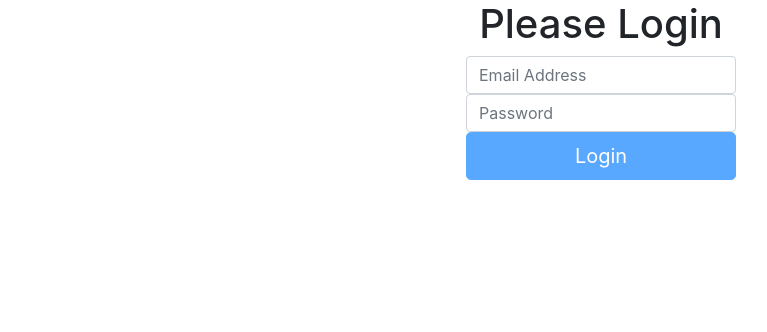
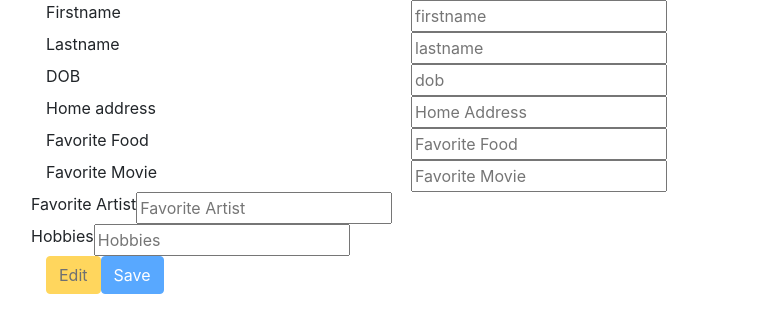
Before and after one commit to JasonXBlue/BlankSignOn, an Angular app in the folder BlankSignOn/: page /userprofile in a window 1280 px wide. Before the commit this address led to /login. Shown: the top 332 px of the page, without its empty margins (39-806 px from the left). Built offline with nearby package versions, Linux system fonts and the light colour scheme.

Commit message:
added profile fields

```diff
--- a/BlankSignOn/src/app/app-routing.module.ts
+++ b/BlankSignOn/src/app/app-routing.module.ts
@@ -6,11 +6,12 @@ import { AuthGuard } from './auth.guard';
 
 const routes: Routes = [
   { path: 'login', component: LoginComponent },
-  {
-    path: 'userprofile',
-    component: UserProfileComponent,
-    canActivate: [AuthGuard],
-  },
+  // {
+  //   path: 'userprofile',
+  //   component: UserProfileComponent,
+  //   canActivate: [AuthGuard],
+  // },
+  { path: 'userprofile', component: UserProfileComponent },
   { path: '**', redirectTo: 'login', pathMatch: 'full' },
 ];
 
--- a/BlankSignOn/src/app/user-profile/user-profile.component.html
+++ b/BlankSignOn/src/app/user-profile/user-profile.component.html
@@ -1 +1,128 @@
-<p>user-profile works!</p>
+<div class="container">
+  <form [formGroup]="userProfileForm" (ngSubmit)="submit()">
+    <div class="row">
+      <div class="col-md-4">
+        <label>Firstname</label>
+      </div>
+      <input
+        type="text"
+        formControlName="firstName"
+        class="formControl"
+        placeholder="firstname"
+      />
+    </div>
+  </form>
+  <form [formGroup]="userProfileForm" (ngSubmit)="submit()">
+    <div class="row">
+      <div class="col-md-4">
+        <label>Lastname</label>
+      </div>
+      <input
+        type="text"
+        formControlName="lastName"
+        class="formControl"
+        placeholder="lastname"
+      />
+    </div>
+  </form>
+  <form [formGroup]="userProfileForm" (ngSubmit)="submit()">
+    <div class="row">
+      <div class="col-md-4">
+        <label>DOB</label>
+      </div>
+      <input
+        type="text"
+        formControlName="dob"
+        class="formControl"
+        placeholder="dob"
+      />
+    </div>
+  </form>
+  <form [formGroup]="userProfileForm" (ngSubmit)="submit()">
+    <div class="row">
+      <div class="col-md-4">
+        <label>Home address</label>
+      </div>
+      <input
+        type="text"
+        formControlName="homeAddress"
+        class="formControl"
+        placeholder="Home Address"
+      />
+    </div>
+  </form>
+  <form [formGroup]="userProfileForm" (ngSubmit)="submit()">
+    <div class="row">
+      <div class="col-md-4">
+        <label>Favorite Food</label>
+      </div>
+      <input
+        type="text"
+        formControlName="favoriteFood"
+        class="formControl"
+        placeholder="Favorite Food"
+      />
+    </div>
+  </form>
+  <form [formGroup]="userProfileForm" (ngSubmit)="submit()">
+    <div class="row">
+      <div class="col-md-4">
+        <label>Favorite Movie</label>
+      </div>
+      <input
+        type="text"
+        formControlName="favoriteMovie"
+        class="formControl"
+        placeholder="Favorite Movie"
+      />
+    </div>
+  </form>
+  <form [formGroup]="userProfileForm" (ngSubmit)="submit()">
+    <div class="row">
+      <div class="input-append">
+        <label>Favorite Artist</label>
+      </div>
+      <input
+        type="text"
+        formControlName="favoriteArtist"
+        class="formControl"
+        placeholder="Favorite Artist"
+      />
+    </div>
+  </form>
+
+  <form [formGroup]="userProfileForm" (ngSubmit)="submit()">
+    <div class="row">
+      <div class="form-horizontal">
+        <label>Hobbies</label>
+      </div>
+      <input
+        type="text"
+        formControlName="hobbies"
+        class="formControl"
+        placeholder="Hobbies"
+      />
+    </div>
+    <div class="row">
+      <div class="col-md-4 text center"></div>
+    </div>
+    <div class="row">
+      <div class="col-md-4 text center">
+        <button
+          class="btn btn-primary btn-warning"
+          type="submit"
+          [disabled]="!userProfileForm.valid"
+        >
+          Edit
+        </button>
+        <button
+          class="btn btn-primary"
+          type="submit"
+          [disabled]="!userProfileForm.valid"
+        >
+          Save
+        </button>
+      </div>
+    </div>
+  </form>
+</div>
--- a/BlankSignOn/src/app/user-profile/user-profile.component.ts
+++ b/BlankSignOn/src/app/user-profile/user-profile.component.ts
@@ -1,15 +1,46 @@
 import { Component, OnInit } from '@angular/core';
+import {
+  FormBuilder,
+  FormGroup,
+  FormControl,
+  Validators,
+} from '@angular/forms';
 
 @Component({
   selector: 'app-user-profile',
   templateUrl: './user-profile.component.html',
-  styleUrls: ['./user-profile.component.css']
+  styleUrls: ['./user-profile.component.css'],
 })
 export class UserProfileComponent implements OnInit {
-
-  constructor() { }
-
-  ngOnInit(): void {
+  userProfileForm: FormGroup;
+  constructor(private formBuilder: FormBuilder) {
+    this.userProfileForm = this.formBuilder.group({
+      firstName: new FormControl('', Validators.compose([Validators.required])),
+      lastName: new FormControl('', Validators.compose([Validators.required])),
+      dob: new FormControl('', Validators.compose([Validators.required])),
+      homeAddress: new FormControl(
+        '',
+        Validators.compose([Validators.required])
+      ),
+      favoriteFood: new FormControl(
+        '',
+        Validators.compose([Validators.required])
+      ),
+      favoriteMovie: new FormControl(
+        '',
+        Validators.compose([Validators.required])
+      ),
+      favoriteArtist: new FormControl(
+        '',
+        Validators.compose([Validators.required])
+      ),
+      hobbies: new FormControl('', Validators.compose([Validators.required])),
+    });
   }
 
+  ngOnInit(): void {}
+
+  submit() {
+    console.log(this.userProfileForm.value);
+  }
 }
```
